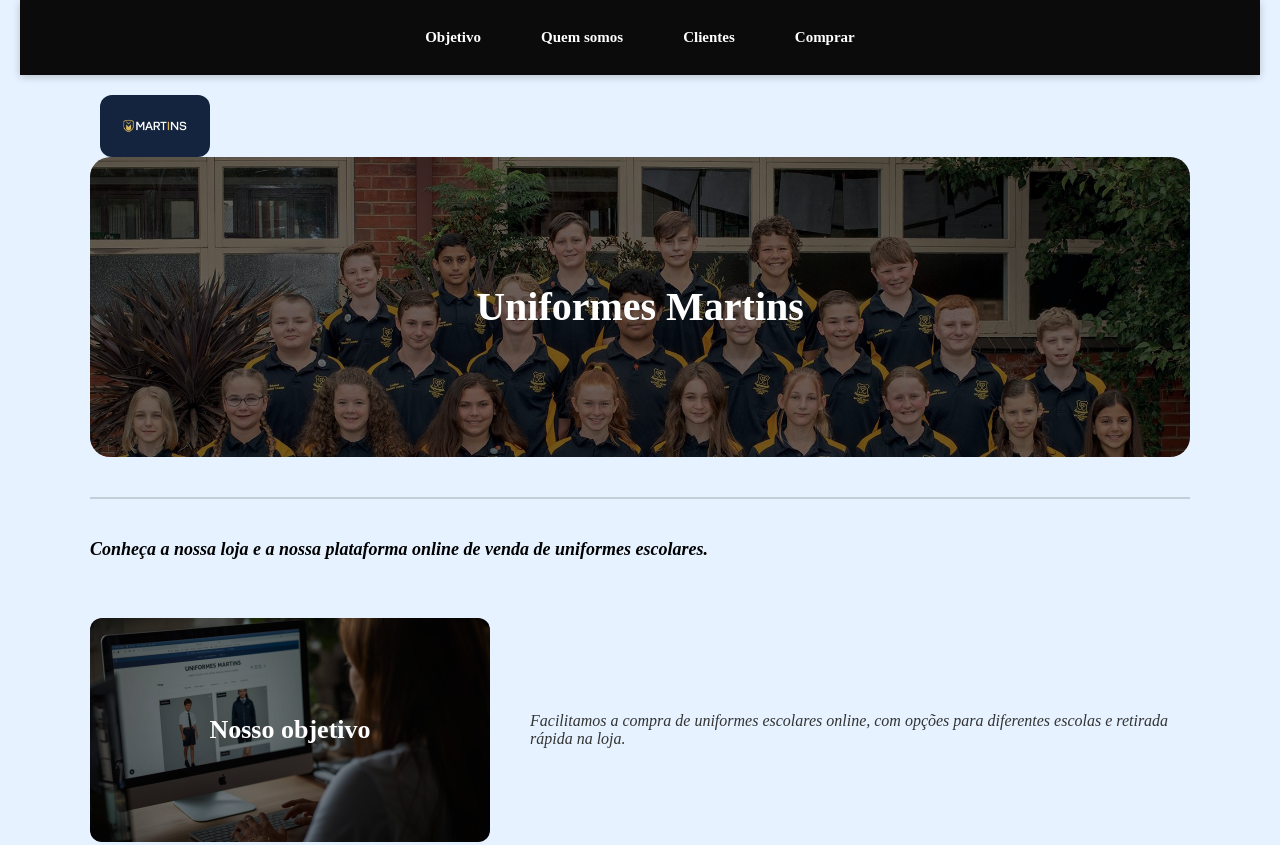
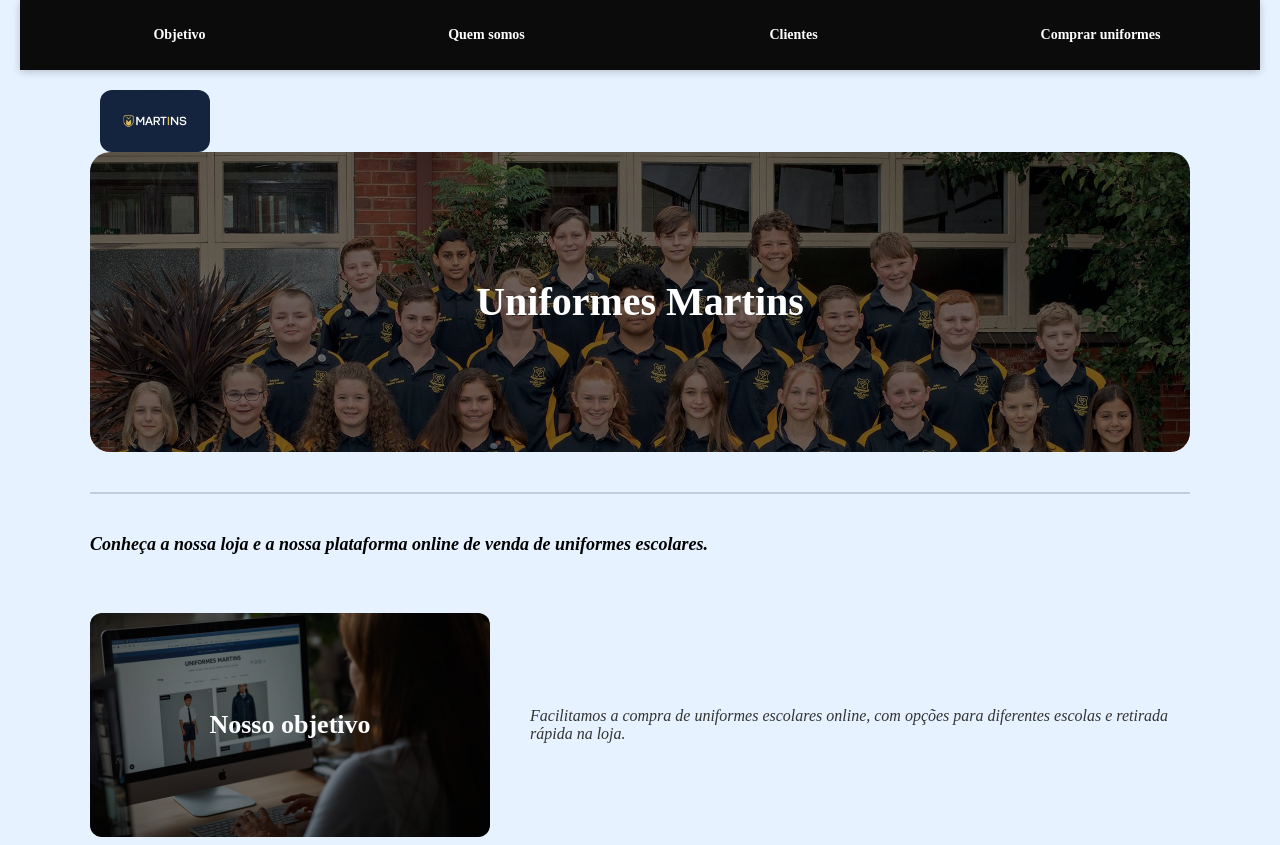
Before and after one commit to shadow123433/0010, a website: page index.html in a window 1280 px wide. Shown: the top 845 px of the page. Drawn offline with Linux system fonts and the light colour scheme.

Commit message:
ajustado

```diff
--- a/index.html
+++ b/index.html
@@ -15,7 +15,7 @@
       <li><a href="#objetivo">Objetivo</a></li>
       <li><a href="#quem-somos">Quem somos</a></li>
       <li><a href="#clientes">Clientes</a></li>
-      <li><a href="Pagina2/index2.html">Comprar</a></li>
+      <li><a href="Pagina2/index2.html">Comprar uniformes</a></li>
     </ul>
   </nav>
 
--- a/style.css
+++ b/style.css
@@ -545,20 +545,25 @@
    DESKTOP
 ========================= */
 
-@media (min-width: 768px) {
+/* =========================
+   MENU – CELULAR
+   (mesmo estilo do desktop)
+========================= */
+@media (max-width: 767px) {
 
+  /* Mantém layout */
   .menu ul {
     justify-content: center;
-    gap: 40px;
   }
 
+  /* Esconde todos os itens */
   .menu ul li {
-    flex: unset;
+    display: none;
   }
 
-  .menu ul li a {
-    font-size: 15px;
-    padding: 14px 10px;
+  /* Mostra somente o botão COMPRAR */
+  .menu ul li:last-child {
+    display: block;
   }
 
 }
```
